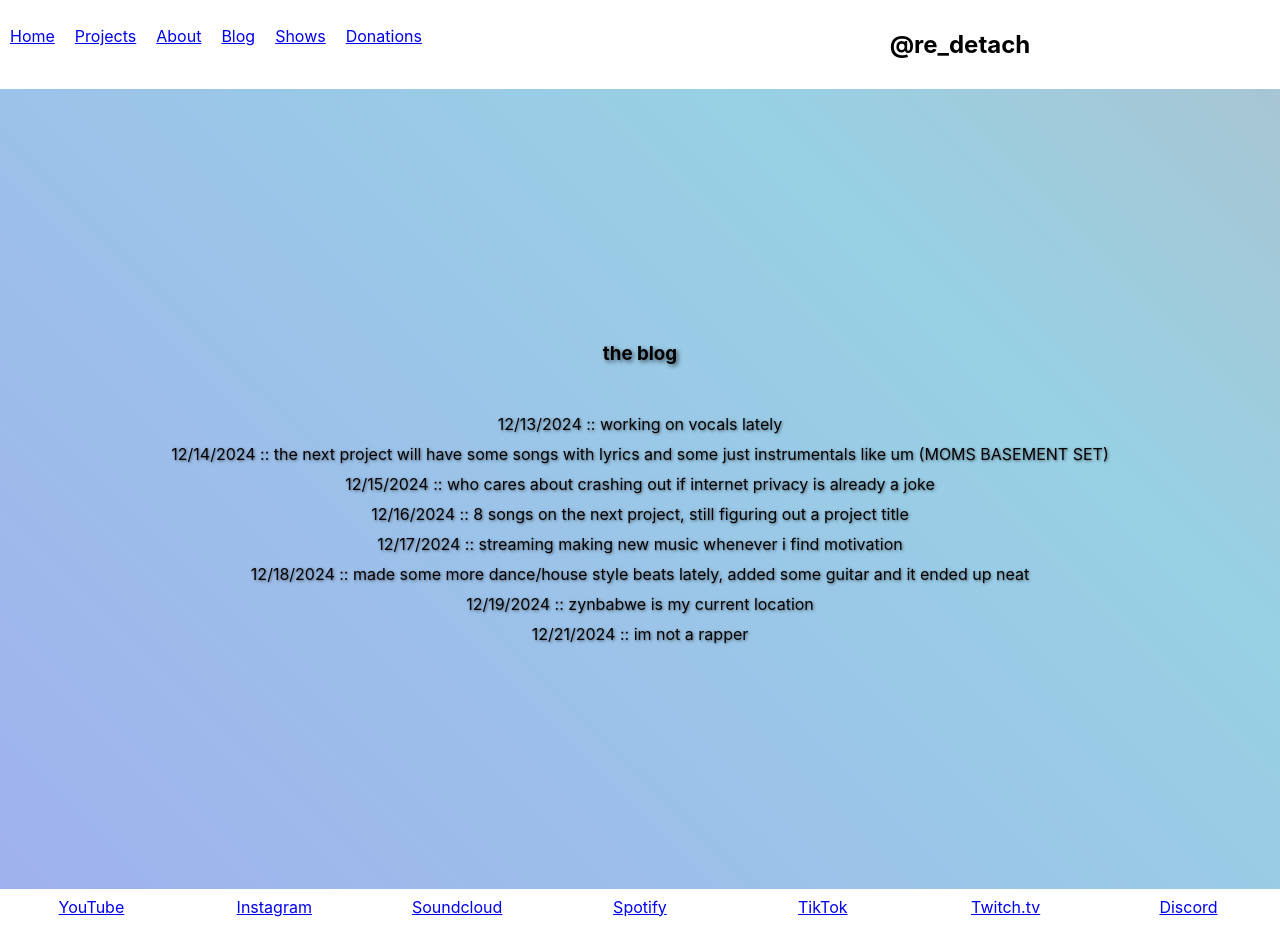
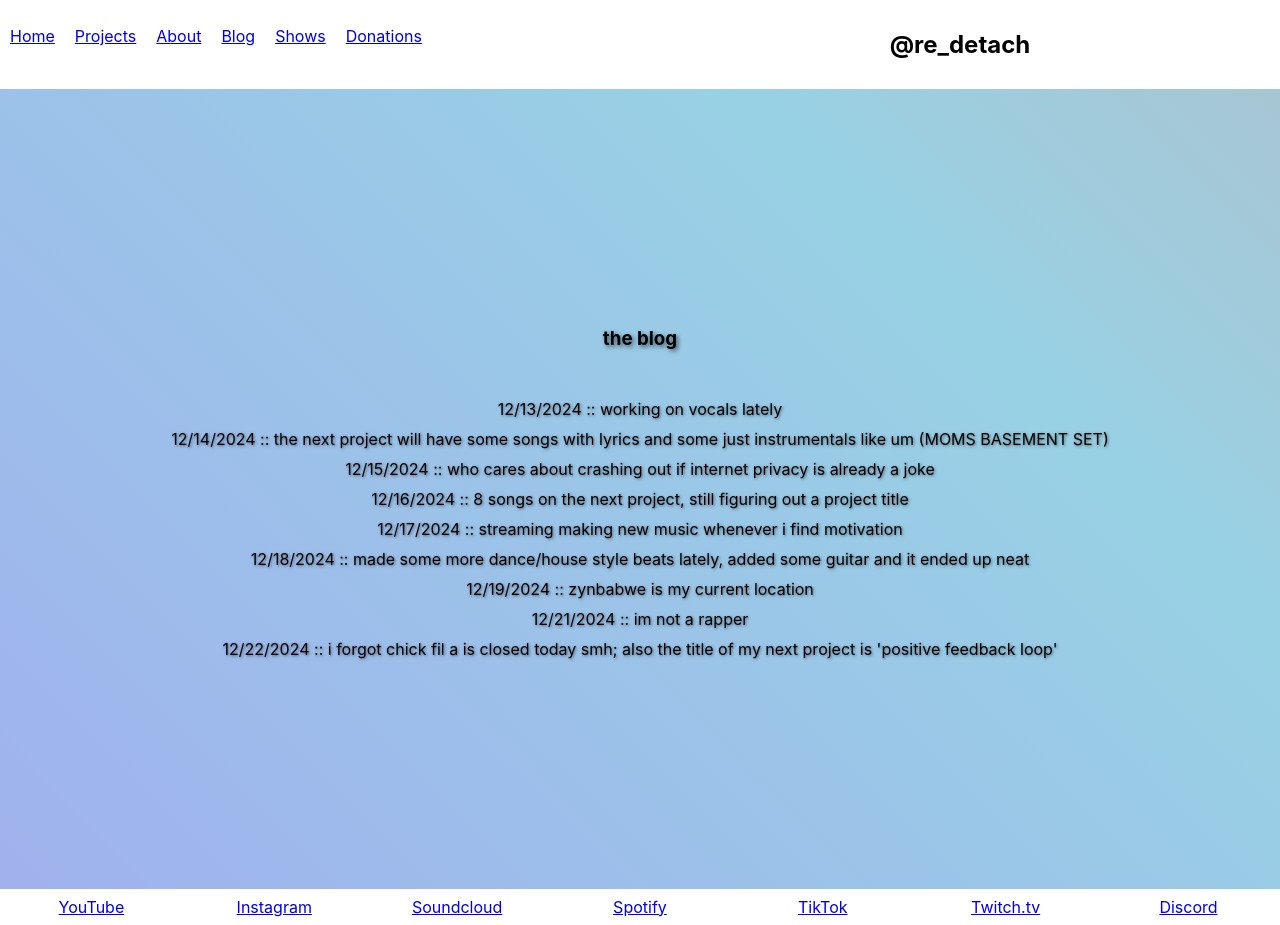
Before and after one commit to rolinmb/redetach-music, a React (Create React App) app: page /blog in a window 1280 px wide. Built offline with nearby package versions, Linux system fonts and the light colour scheme.

Commit message:
blog update

```diff
--- a/src/components/Blog.js
+++ b/src/components/Blog.js
@@ -16,6 +16,7 @@ const Blog = () => {
         <p>12/18/2024 :: made some more dance/house style beats lately, added some guitar and it ended up neat</p>
         <p>12/19/2024 :: zynbabwe is my current location</p>
         <p>12/21/2024 :: im not a rapper</p>
+        <p>12/22/2024 :: i forgot chick fil a is closed today smh; also the title of my next project is 'positive feedback loop'</p>
       </div>
     </div>
   );
```
